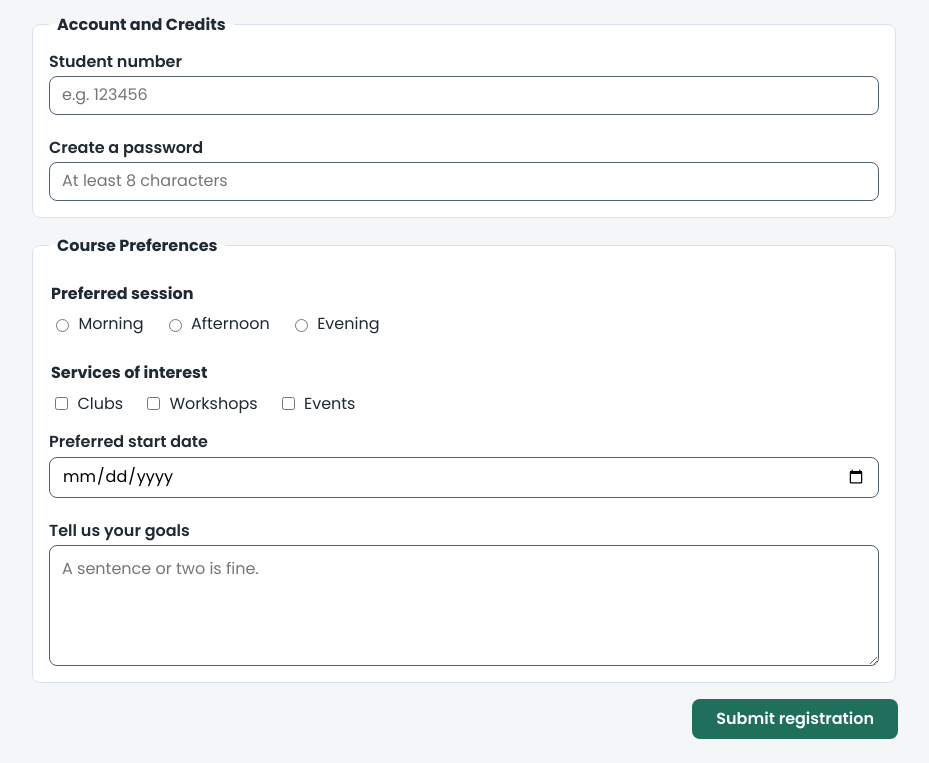
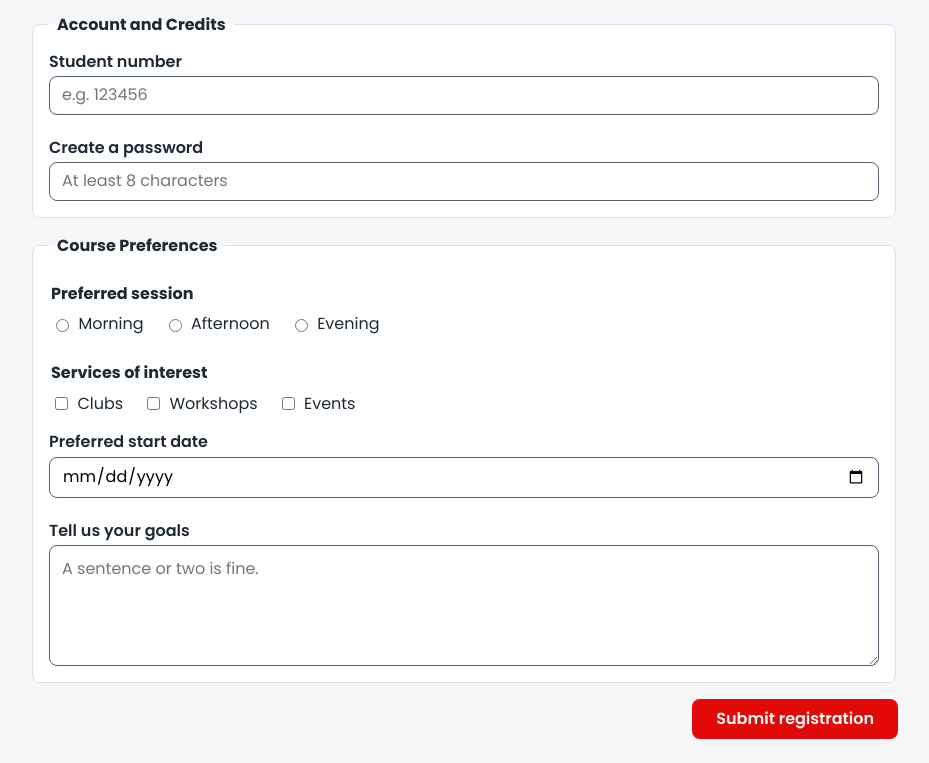
Before and after one commit to Line0014/student-services-form, a plain HTML site: page index.html in a window 1280 px wide. Shown: the part 535-1298 px from the top of the page, without its empty margins (176-1105 px from the left). Drawn offline with Linux system fonts and the light colour scheme.

Commit message:
upated colours

```diff
--- a/css/main.css
+++ b/css/main.css
@@ -6,7 +6,7 @@
   --color-surface: #ffffff;
   --color-header: #000001;
   --color-text: #1f2933;
-  --color-accent: #1f6f5c;
+  --color-accent: #e30909;
   --color-muted: #52606d;
   --radius: 0.5rem;
   --space: 1rem;
```
